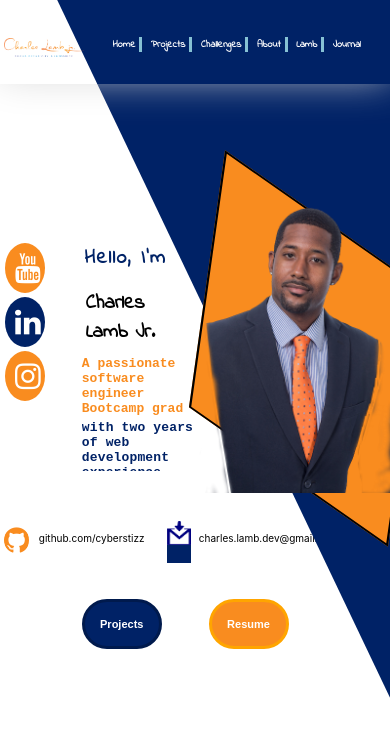
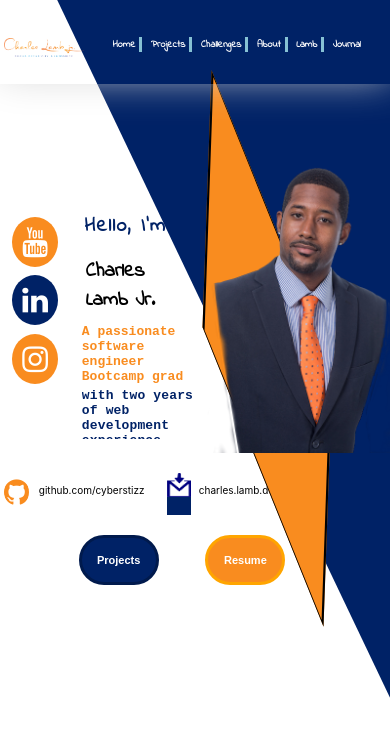
Before and after one commit to cyberstizz/charleslambjr, a React (Create React App) app: page / in a window 390 px wide. Shown: the top 732 px of the page. Built offline with nearby package versions, Linux system fonts and the light colour scheme; a web font is replaced by a local one.

Commit message:
completed media queries for home screen mobile

```diff
--- a/src/App.css
+++ b/src/App.css
@@ -675,12 +675,12 @@ overflow: hidden;
 }
 
 .socialMediaButtons{
-  width: 30px;
-  height: 40px;
+  width: 60px;
+  height: 230px;
   background: white;
   border-radius: 100px / 50px;
-  left: 5px;
-  margin-top: 63px;
+  left: 12px;
+  margin-top: 33px;
   position: absolute;
   overflow: visible;
 }
@@ -688,7 +688,7 @@ overflow: hidden;
 .greeting{
   height: 8vh;
   width: 25vw;
-  margin-top: 4rem;
+  margin-top: 2rem;
   margin-left: 12.7vw;
   font-family: 'Indie Flower', cursive;
   font-size: 20px;
@@ -701,7 +701,7 @@ overflow: hidden;
 .name{
   height: 8vh;
   width: 20vw;
-  margin-top: 6.8rem;
+  margin-top: 4.8rem;
   margin-left: 13vw;
   font-family: 'Indie Flower', cursive;
   font-size: 20px;
@@ -711,7 +711,7 @@ overflow: hidden;
 .topSlogan{
   height: 5vh;
   width: 34vw;
-  margin-top: 11rem;
+  margin-top: 9rem;
   margin-left: 12vw;
   position: absolute;
   color: rgb(249, 140, 31);
@@ -725,7 +725,7 @@ overflow: hidden;
   height: 6vh;
   width: 34vw;
   font-size: 13px;
-  margin-top: 15rem;
+  margin-top: 13rem;
   margin-left: 12vw;
   position: absolute;
   color: rgb(0, 34, 102);
@@ -738,7 +738,7 @@ overflow: hidden;
   height: 10vh;
   width: 90vw;
   position: absolute;
-  margin-top: 20rem;
+  margin-top: 17rem;
   margin-left: -8vw;
   display: inline-flex;
   overflow: hidden;
@@ -747,8 +747,8 @@ overflow: hidden;
 .buttons{
   height: 8vh;
   width: 75vw;
-  margin-top: 26.2rem;
-  margin-left: 1vw;
+  margin-top: 22.2rem;
+  margin-left: .2vw;
   position: absolute;
   display: inline-flex;
   flex-direction: row;
@@ -786,8 +786,8 @@ overflow: hidden;
   background-image: url('./fifthPicAttempt.png');
   background-repeat: no-repeat;
   background-size: contain;
-  margin-top: 200px;
-  margin-left: 1vw;
+  margin-top: 160px;
+  margin-left: 3vw;
   width: 50vw;
   height: 50vh;
   z-index: 11;
@@ -802,11 +802,11 @@ overflow: hidden;
   margin-top: 220px;
   margin-right: 490px;
   border: solid black 2px;
-  width: 50vw;
+  width: 30vw;
   height: 30vh;
   z-index: 10;
   position: absolute;
-  transform: skew(-8deg, 35deg);
+  transform: skew(-2deg, 68deg);
   overflow: hidden;
 }
 
@@ -814,10 +814,11 @@ overflow: hidden;
 .fa {
   padding: 10px;
   font-size: 30px;
-  width: 20px;
+  width: 26px;
   text-align: center;
   text-decoration: none;
   border-radius: 50%;
+  margin-top: .5vh;
 }
 
 .fa:hover {
```
